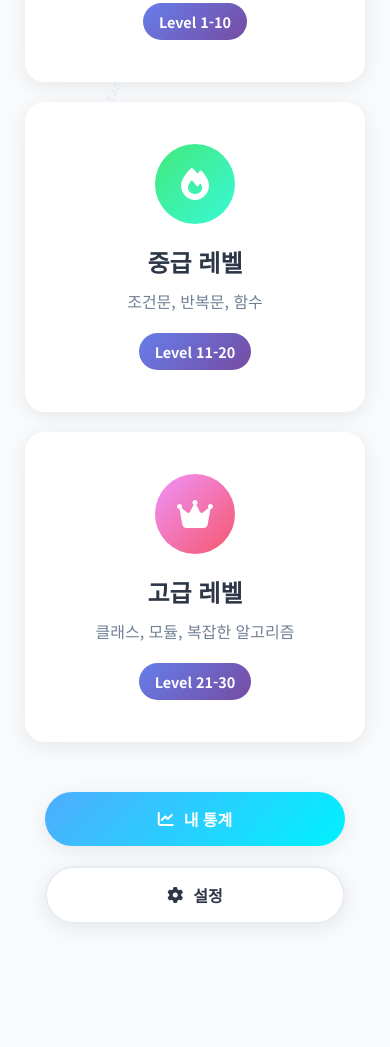
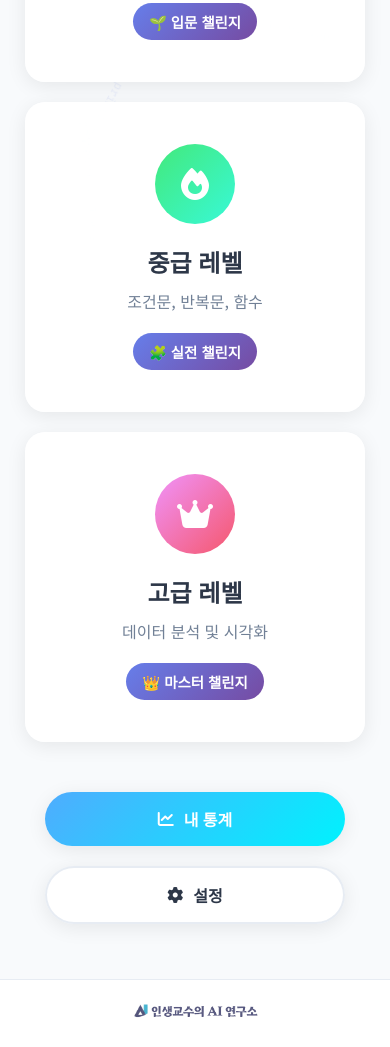
Before and after one commit to lifeprofessor/PythonTypeAcademy, a plain HTML site: page index.html in a window 390 px wide. Shown: the part 491-1538 px from the top of the page. Before the commit the page ends 1450 px from the top, so only its background shows below. Drawn offline with Linux system fonts and the light colour scheme.

Commit message:
파이썬 코드 타자연습 v1.1

```diff
--- a/index.html
+++ b/index.html
@@ -3,7 +3,8 @@
 <head>
     <meta charset="UTF-8">
     <meta name="viewport" content="width=device-width, initial-scale=1.0">
-    <title>🐍 Python Type Academy - 파이썬 코드 타자 연습</title>
+    <title>Python Type Academy</title>
+    <link rel="icon" type="image/png" href="edit-favicon.jpg">
     <link rel="stylesheet" href="style.css">
     <link href="https://cdnjs.cloudflare.com/ajax/libs/font-awesome/6.4.0/css/all.min.css" rel="stylesheet">
     <link href="https://fonts.googleapis.com/css2?family=Noto+Sans+KR:wght@300;400;500;700;900&family=Fira+Code:wght@300;400;500;600&display=swap" rel="stylesheet">
@@ -69,7 +70,7 @@
                         <h3>초급 레벨</h3>
                         <p>기본 문법과 간단한 출력문</p>
                         <div class="card-stats">
-                            <span class="level-badge">Level 1-10</span>
+                            <span class="level-badge">🌱 입문 챌린지</span>
                         </div>
                     </div>
 
@@ -80,7 +81,7 @@
                         <h3>중급 레벨</h3>
                         <p>조건문, 반복문, 함수</p>
                         <div class="card-stats">
-                            <span class="level-badge">Level 11-20</span>
+                            <span class="level-badge">🧩 실전 챌린지</span>
                         </div>
                     </div>
 
@@ -89,9 +90,9 @@
                             <i class="fas fa-crown"></i>
                         </div>
                         <h3>고급 레벨</h3>
-                        <p>클래스, 모듈, 복잡한 알고리즘</p>
+                        <p>데이터 분석 및 시각화</p>
                         <div class="card-stats">
-                            <span class="level-badge">Level 21-30</span>
+                            <span class="level-badge">👑 마스터 챌린지</span>
                         </div>
                     </div>
                 </div>
@@ -351,5 +352,14 @@
             </div>
         </div>
     </div>
+
+    <!-- Footer with logo -->
+    <footer class="app-footer">
+        <div class="footer-content">
+            <a href="https://lifeprof-lecture.netlify.app/" target="_blank" rel="noopener noreferrer">
+                <img src="lifeprof-logo.png" alt="LifeProf Logo" class="footer-logo">
+            </a>
+        </div>
+    </footer>
 </body>
 </html>
--- a/style.css
+++ b/style.css
@@ -3067,3 +3067,81 @@ body.dark-mode #installation-list li {
 body.dark-mode .install-status {
     color: var(--dark-text-secondary);
 }
+
+/* ===== Footer 스타일 ===== */
+.app-footer {
+    width: 100%;
+    padding: 30px 20px;
+    background: var(--bg-secondary);
+    border-top: 1px solid var(--border-color);
+    margin-top: 30px; /* 60px에서 30px로 줄임 */
+}
+
+.footer-content {
+    max-width: 1200px;
+    margin: 0 auto;
+    display: flex;
+    justify-content: center;
+    align-items: center;
+}
+
+.footer-content a {
+    display: inline-block;
+    text-decoration: none;
+    transition: var(--transition-smooth);
+}
+
+.footer-logo {
+    max-width: 250px; /* 150px에서 200px로 증가 */
+    height: auto;
+    opacity: 0.8;
+    transition: var(--transition-smooth);
+    filter: grayscale(20%);
+}
+
+.footer-logo:hover {
+    opacity: 1;
+    filter: grayscale(0%);
+    transform: scale(1.05);
+}
+
+.footer-content a:hover {
+    transform: translateY(-2px);
+}
+
+/* 다크 모드 지원 */
+[data-theme="dark"] .app-footer {
+    background: var(--bg-secondary);
+    border-top: 1px solid var(--border-color);
+}
+
+[data-theme="dark"] .footer-logo {
+    filter: grayscale(20%) brightness(0.9);
+}
+
+[data-theme="dark"] .footer-logo:hover {
+    filter: grayscale(0%) brightness(1);
+}
+
+/* 반응형 디자인 */
+@media (max-width: 768px) {
+    .app-footer {
+        padding: 25px 15px;
+        margin-top: 25px; /* 40px에서 25px로 줄임 */
+    }
+
+    .footer-logo {
+        max-width: 160px; /* 120px에서 160px로 증가 */
+    }
+}
+
+@media (max-width: 480px) {
+    .app-footer {
+        padding: 20px 10px;
+        margin-top: 20px; /* 30px에서 20px로 줄임 */
+    }
+
+    .footer-logo {
+        max-width: 130px; /* 100px에서 130px로 증가 */
+    }
+}
```
Also changed, not shown: edit-favicon.jpg (added), favicon.png (added), lifeprof-logo.png (added).
